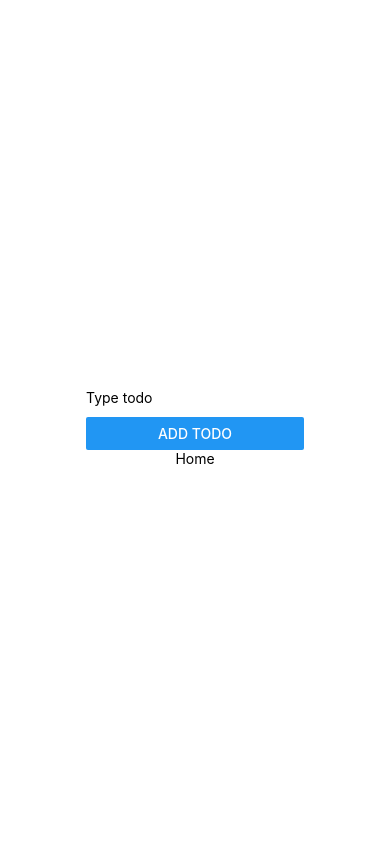
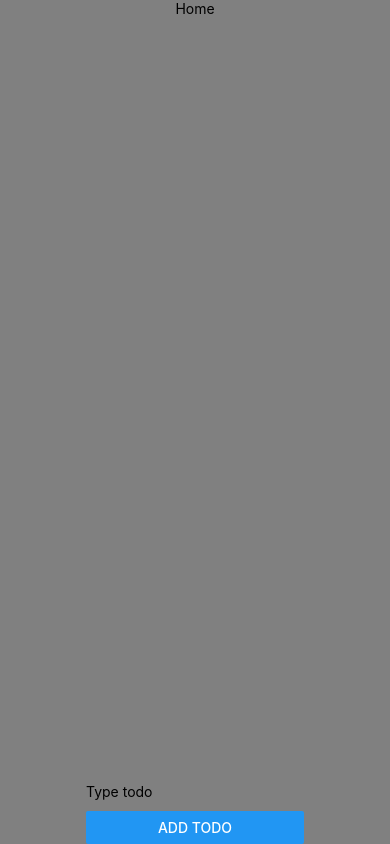
Before and after one commit to gabrielzzarate/productivity-client, a React Native app: screen / in a window 390 px wide. Built offline with nearby package versions, Linux system fonts and the light colour scheme.

Commit message:
Working add of todos to application state, need to adjust flexbox styling to see added todos

```diff
--- a/App.js
+++ b/App.js
@@ -22,8 +22,8 @@ export default class App extends React.Component {
 const styles = StyleSheet.create({
   container: {
     flex: 1,
-    backgroundColor: '#fff',
-    alignItems: 'center',
-    justifyContent: 'center',
+    // backgroundColor: '#fff',
+    // alignItems: 'center',
+    // justifyContent: 'center',
   },
 });
--- a/app/actions/index.js
+++ b/app/actions/index.js
@@ -1,8 +1,10 @@
 import { ADD_TODO } from './types';
+import uuidv1 from 'uuid/v1';
 
 export const addTodo = (text) => {
   return {
     type: ADD_TODO,
+    id: uuidv1(),
     text
   }
 }
--- a/app/components/AddTodo/index.js
+++ b/app/components/AddTodo/index.js
@@ -14,6 +14,7 @@ class AddTodo extends Component {
         <TextInput
           style={{height: 40}}
           placeholder="Type todo"
+          value={this.state.text}
           onChangeText={(text) => this.setState({ text })}
         />
         <Button title="Add Todo" onPress={() => {
--- a/app/components/Todo/index.js
+++ b/app/components/Todo/index.js
@@ -1,9 +1,9 @@
 import React from 'react';
 
-const Todo = () => (
-  <li>
-    Todo
-  </li>
+const Todo = ({ text }) => (
+  <Text>
+    Get to work: {text}
+  </Text>
 );
 
 export default Todo;
--- /dev/null
+++ b/app/components/TodoList/index.js
@@ -0,0 +1,13 @@
+import React from 'react';
+import { FlatList } from 'react-native';
+import Todo from '../Todo';
+
+const TodoList = ({ todos, onTodoClick }) => (
+  <FlatList>
+    {todos.map(todo => (
+      <Todo key={todo.id} {...todo} onPress={() => onTodoClick(todo.id)} />
+    ))}
+  </FlatList>
+);
+
+export default TodoList;
--- a/app/screens/Home.js
+++ b/app/screens/Home.js
@@ -2,6 +2,7 @@ import React from 'react';
 import { connect } from 'react-redux';
 import { StyleSheet, Text, View } from 'react-native';
 import AddTodo from '../components/AddTodo';
+import TodoList from '../components/TodoList';
 
 import { ADD_TODO } from '../actions/types';
 import store from '../../App';
@@ -24,11 +25,15 @@ class Home extends React.Component {
 
   render() {
     const { todos, visibilityFilter } = this.props.state;
+    console.log('App State: todos', this.props.state.todos);
+
+    console.log('results', this.getVisibleTodos(todos, visibilityFilter));
+
     return (
       <View style={styles.container}>
+        <Text>Home</Text>
+        <TodoList todos={this.getVisibleTodos(todos, visibilityFilter)} />
         <AddTodo />
-        {/* <TodoList todos={this.getVisibileTodos(todos, visibilityFilter)} /> */}
-        <Text>Home</Text>
       </View>
     );
   }
@@ -36,10 +41,13 @@ class Home extends React.Component {
 
 const styles = StyleSheet.create({
   container: {
-    flex: 1,
-    backgroundColor: '#fff',
+    flex: 2,
+    backgroundColor: 'gray',
     alignItems: 'center',
-    justifyContent: 'center',
+    alignSelf: 'flex-start',
+    width: '100%',
+    // height: '100%',
+    justifyContent: 'flex-start',
   },
 });
 
--- a/package.json
+++ b/package.json
@@ -24,6 +24,7 @@
     "react-native": "~0.55.2",
     "react-redux": "^5.0.7",
     "redux": "^4.0.1",
+    "uuid": "^3.3.2",
     "whatwg-fetch": "^2.0.4"
   }
 }
```
Also changed, not shown: 1 other file (tests, documents, lock files or other folders).
